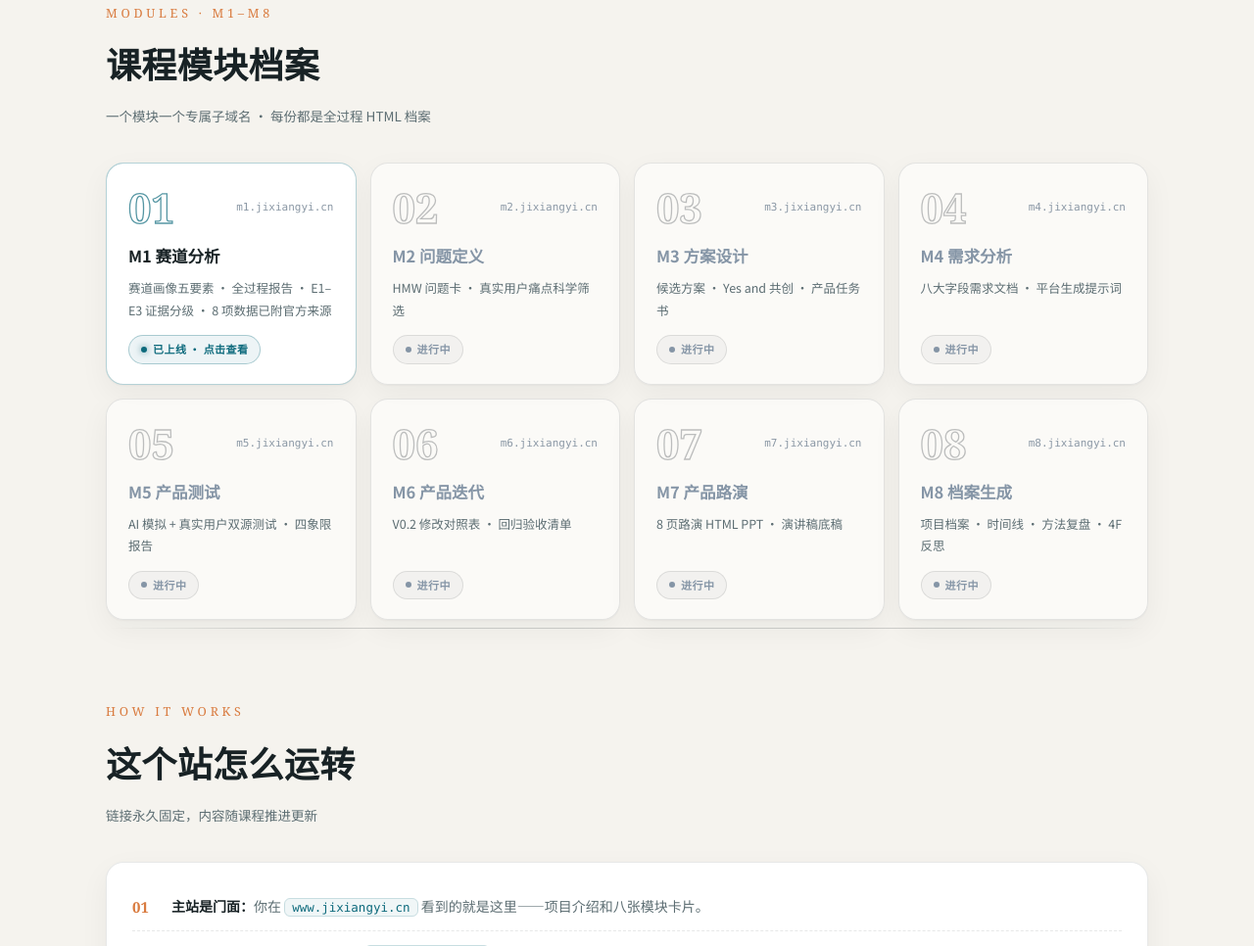
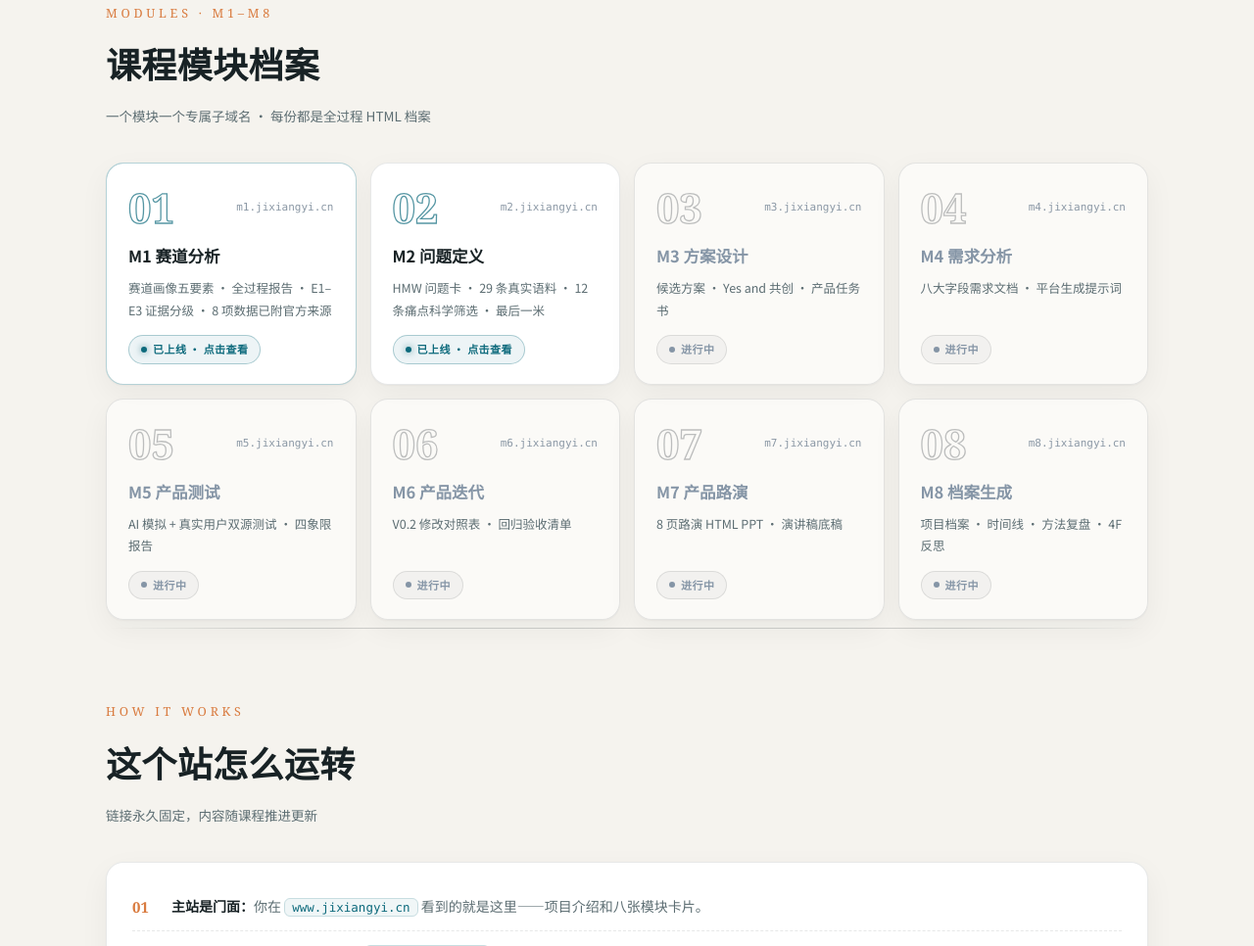
Before and after one commit to jixiangyi666-source/opc-course-archive, a plain HTML site: page index.html in a window 1280 px wide. Shown: the part 786-1752 px from the top of the page at 98% size. Drawn offline with Linux system fonts and the light colour scheme.

Commit message:
site: unlock M2 module card

```diff
--- a/index.html
+++ b/index.html
@@ -141,12 +141,12 @@ footer p{font-size:11px;color:var(--faint);letter-spacing:.22em}
       <p>赛道画像五要素 · 全过程报告 · E1–E3 证据分级 · 8 项数据已附官方来源</p>
       <span class="badge done"><i></i>已上线 · 点击查看</span>
     </a>
-    <div class="card locked reveal" title="模块完成后解锁">
+    <a class="card reveal" href="https://m2.jixiangyi.cn" target="_blank" rel="noopener">
       <div class="top"><span class="no">02</span><span class="host">m2.jixiangyi.cn</span></div>
       <h3>M2 问题定义</h3>
-      <p>HMW 问题卡 · 真实用户痛点科学筛选</p>
-      <span class="badge locked"><i></i>进行中</span>
-    </div>
+      <p>HMW 问题卡 · 29 条真实语料 · 12 条痛点科学筛选 · 最后一米</p>
+      <span class="badge done"><i></i>已上线 · 点击查看</span>
+    </a>
     <div class="card locked reveal" title="模块完成后解锁">
       <div class="top"><span class="no">03</span><span class="host">m3.jixiangyi.cn</span></div>
       <h3>M3 方案设计</h3>
```
